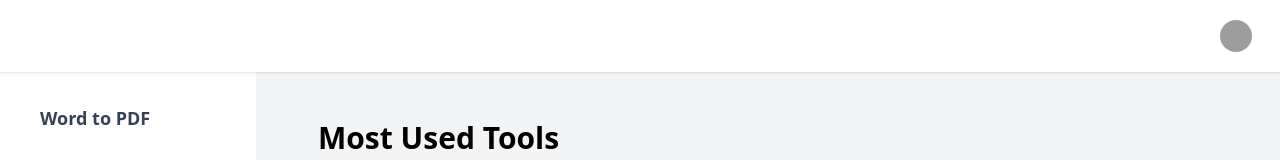
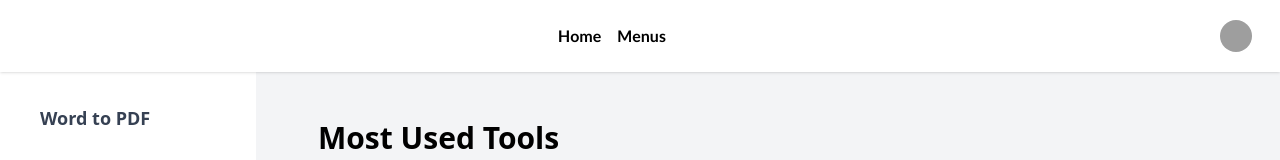
Before and after one commit to AjeetkumarYadav07/utility_Hub, a React (Vite) app in the folder frontend/: page /user-dashboard in a window 1280 px wide. Shown: the top 160 px of the page. Built offline with nearby package versions, Linux system fonts and the light colour scheme; sample sign-in values are in the browser's storage; grey boxes are pictures that could not be loaded.

Commit message:
add dashbaord navbar changes

```diff
--- a/frontend/src/Pages/Home/Footer.jsx
+++ b/frontend/src/Pages/Home/Footer.jsx
@@ -66,7 +66,7 @@ const Footer = () => {
 
         {/* ================= BOTTOM ================= */}
         <div className="text-center font-inter text-gray-700 pb-6 text-sm">
-          Powered By Drivebot © 2026
+          Powered By Utility Hub  ©2026
         </div>
       </div>
     </footer>
--- a/frontend/src/layout/Navbar.jsx
+++ b/frontend/src/layout/Navbar.jsx
@@ -1,79 +1,6 @@
 
 
-
-// import { useNavigate } from "react-router-dom";
-// import { useState } from "react";
-
-// const Navbar = ({ setSidebarOpen }) => {
-//   const navigate = useNavigate();
-//   const [open, setOpen] = useState(false);
-
-//   const user = JSON.parse(localStorage.getItem("user"));
-
-//   const handleLogout = () => {
-//     localStorage.removeItem("token");
-//     localStorage.removeItem("user");
-//     navigate("/");
-//   };
-
-//   // Default avatar if no image
-//   const defaultAvatar =
-//     "https://ui-avatars.com/api/?name=" + (user?.name || "User");
-
-//   return (
-//     <div className="bg-white w-full shadow p-4 flex items-center relative z-40">
-
-//       <button
-//         onClick={() => setSidebarOpen(true)}
-//         className="md:hidden text-2xl font-bold"
-//       >
-//         ☰
-//       </button>
-
-//       <div className="relative ml-auto">
-//         <div
-//           className="cursor-pointer flex items-center gap-2 hover:bg-gray-200 px-3 py-1 rounded"
-//           onClick={() => setOpen(!open)}
-//         >
-//           <img
-//             src={user?.profileImage || defaultAvatar}
-//             alt="profile"
-//             className="w-8 h-8 rounded-full object-cover"
-//           />
-
-//         </div>
-
-//         {open && (
-//           <div className="absolute right-0 top-12 bg-gray-50 shadow-lg rounded-lg p-4 z-50">
-
-//             <div className="mb-3">
-//               <p className="font-semibold text-gray-800">
-//                 {user?.name || "User"}
-//               </p>
-//               <p className="text-sm text-gray-500">
-//                 {user?.email}
-//               </p>
-//             </div>
-
-//             <hr />
-
-//             <button
-//               onClick={handleLogout}
-//               className="mt-3 w-full  cursor-pointer text-left text-red-500 hover:text-red-600"
-//             >
-//               Logout
-//             </button>
-//           </div>
-//         )}
-//       </div>
-//     </div>
-//   );
-// };
-
-// export default Navbar;
-
-
-import { useNavigate } from "react-router-dom";
+import { Link, useNavigate } from "react-router-dom";
 import { useState, useRef, useEffect } from "react";
 
 const Navbar = ({ setSidebarOpen }) => {
@@ -120,11 +47,26 @@ const Navbar = ({ setSidebarOpen }) => {
         ☰
       </button>
 
+           <div className="flex  gap-4 ml-auto">
+            <Link
+            to="/"
+            className="font-semibold  hover:text-purple-500 font-lato ">
+             Home
+            </Link>
+           <Link
+            to=""
+            className="font-semibold hover:text-purple-500 font-lato ">
+             Menus
+            </Link>
+           </div>
+
       <div className="relative ml-auto" ref={dropdownRef}>
+
         <div
           className="cursor-pointer flex items-center gap-2 hover:bg-gray-200 px-3 py-1 rounded"
           onClick={() => setOpen(!open)}
         >
+
           <img
             src={user?.profileImage || defaultAvatar}
             alt="profile"
@@ -145,6 +87,7 @@ const Navbar = ({ setSidebarOpen }) => {
 
             <hr />
 
+
             <button
               onClick={handleLogout}
               className="mt-3 w-full cursor-pointer text-left text-red-500 hover:text-red-600"
```
